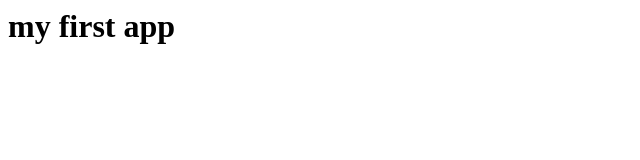
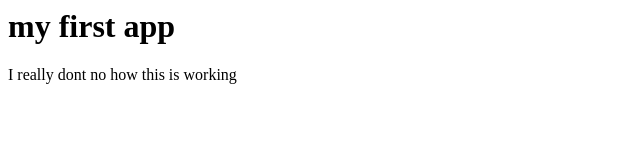
Before and after one commit to Jamila14/dbapp, a plain HTML site: page index.html in a window 1280 px wide. Shown: the whole page, without its empty margins (0-640 px from the left). Drawn offline with Linux system fonts and the light colour scheme.

Commit message:
updated index.html

```diff
--- a/index.html
+++ b/index.html
@@ -3,5 +3,6 @@
 </head>
 <body>
 <h1>my first app </h1>
+  <p>I really dont no how this is working </p>
 </body>
 </html>
```
